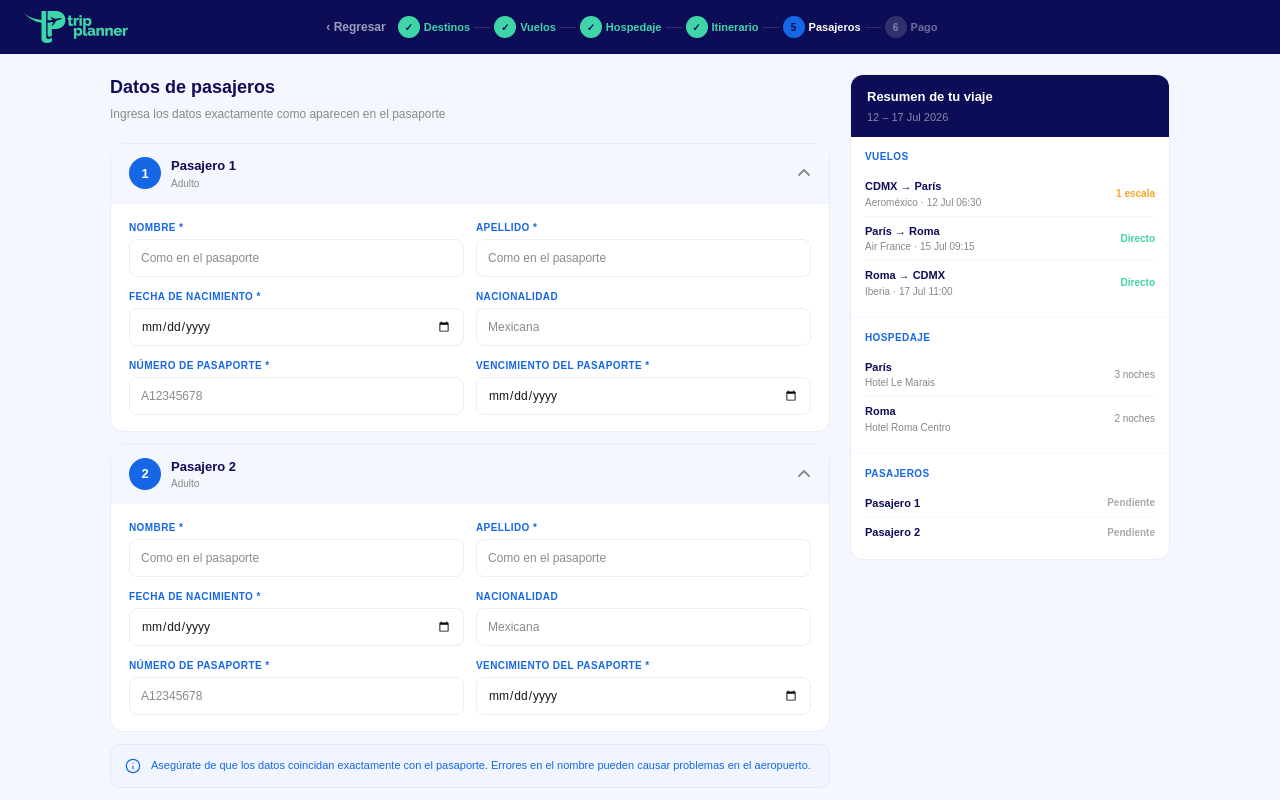
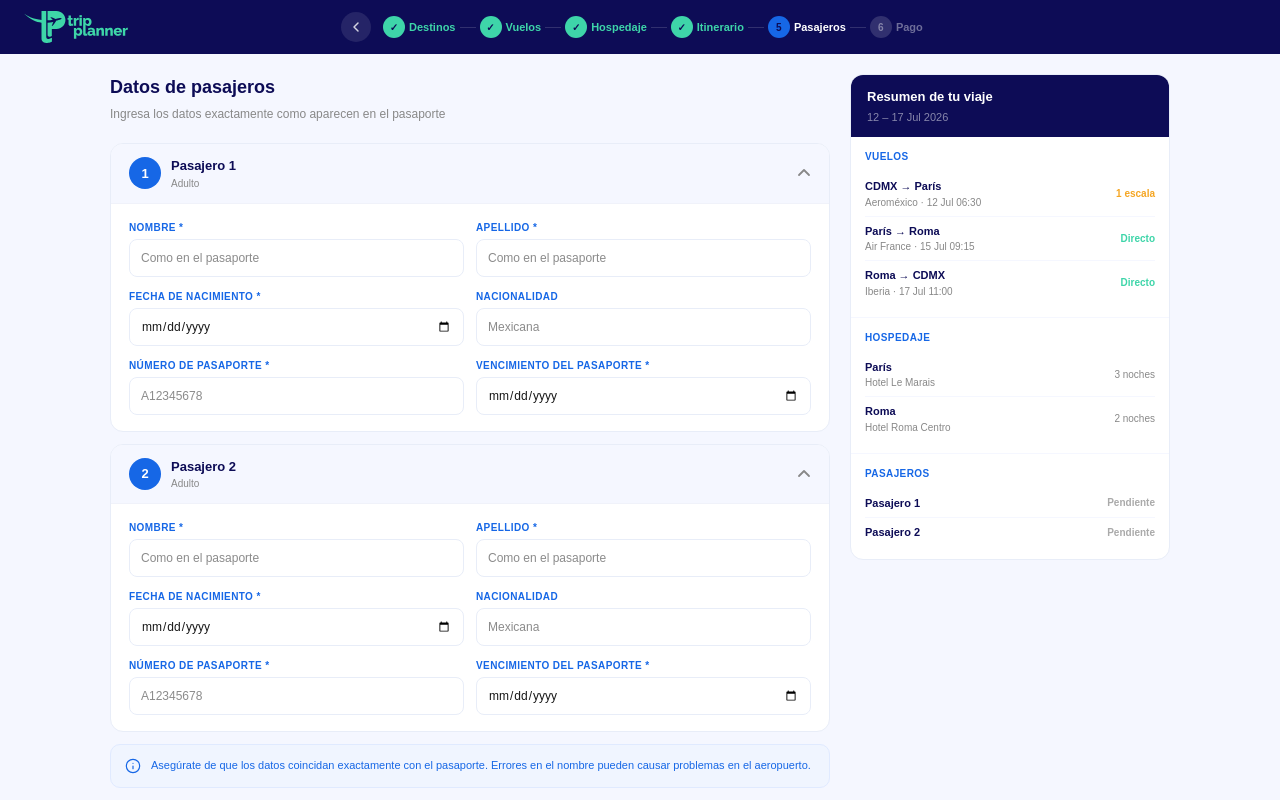
Before and after one commit to barreradionisio/trip-planner, a Next.js app: page /pasajeros-flujo in a window 1280 px wide. Shown: the top 800 px of the page. Built offline with nearby package versions, Linux system fonts and the light colour scheme.

Commit message:
boton regresar elegante en todo el flujo

```diff
--- a/app/hospedaje/page.tsx
+++ b/app/hospedaje/page.tsx
@@ -58,7 +58,14 @@ export default function Hospedaje() {
       <div style={{ background: "#0D0C56", padding: "11px 24px", display: "flex", alignItems: "center", justifyContent: "space-between", flexShrink: 0 }}>
   <Logo variant="teal" />
   <div style={{ display: "flex", alignItems: "center", gap: "4px" }}>
-    <button onClick={() => router.back()} style={{ background: "transparent", border: "none", color: "rgba(255,255,255,0.6)", fontSize: "12px", fontWeight: "700", cursor: "pointer", marginRight: "8px" }}>‹ Regresar</button>
+    <button onClick={() => router.back()} style={{ background: "rgba(255,255,255,0.1)", border: "none", borderRadius: "50%", color: "rgba(255,255,255,0.8)", cursor: "pointer", marginRight: "8px", display: "flex", alignItems: "center", justifyContent: "center", width: "30px", height: "30px" }}
+  onMouseEnter={e => (e.currentTarget as HTMLElement).style.background = "rgba(255,255,255,0.18)"}
+  onMouseLeave={e => (e.currentTarget as HTMLElement).style.background = "rgba(255,255,255,0.1)"}
+>
+  <svg width="16" height="16" viewBox="0 0 24 24" fill="none" stroke="currentColor" strokeWidth="2.2" strokeLinecap="round" strokeLinejoin="round">
+    <polyline points="15 18 9 12 15 6"/>
+  </svg>
+</button>
     {["Destinos", "Vuelos", "Hospedaje", "Itinerario", "Pasajeros", "Pago"].map((s, i) => (
       <div key={s} style={{ display: "flex", alignItems: "center", gap: "4px" }}>
         <div style={{ display: "flex", alignItems: "center", gap: "4px" }}>
--- a/app/itinerario/page.tsx
+++ b/app/itinerario/page.tsx
@@ -89,7 +89,14 @@ export default function Itinerario() {
       <div style={{ background: "#0D0C56", padding: "11px 24px", display: "flex", alignItems: "center", justifyContent: "space-between", flexShrink: 0 }}>
   <Logo variant="teal" />
   <div style={{ display: "flex", alignItems: "center", gap: "4px" }}>
-    <button onClick={() => router.back()} style={{ background: "transparent", border: "none", color: "rgba(255,255,255,0.6)", fontSize: "12px", fontWeight: "700", cursor: "pointer", marginRight: "8px" }}>‹ Regresar</button>
+    <button onClick={() => router.back()} style={{ background: "rgba(255,255,255,0.1)", border: "none", borderRadius: "50%", color: "rgba(255,255,255,0.8)", cursor: "pointer", marginRight: "8px", display: "flex", alignItems: "center", justifyContent: "center", width: "30px", height: "30px" }}
+  onMouseEnter={e => (e.currentTarget as HTMLElement).style.background = "rgba(255,255,255,0.18)"}
+  onMouseLeave={e => (e.currentTarget as HTMLElement).style.background = "rgba(255,255,255,0.1)"}
+>
+  <svg width="16" height="16" viewBox="0 0 24 24" fill="none" stroke="currentColor" strokeWidth="2.2" strokeLinecap="round" strokeLinejoin="round">
+    <polyline points="15 18 9 12 15 6"/>
+  </svg>
+</button>
     {["Destinos", "Vuelos", "Hospedaje", "Itinerario", "Pasajeros", "Pago"].map((s, i) => (
       <div key={s} style={{ display: "flex", alignItems: "center", gap: "4px" }}>
         <div style={{ display: "flex", alignItems: "center", gap: "4px" }}>
--- a/app/pago/page.tsx
+++ b/app/pago/page.tsx
@@ -76,6 +76,14 @@ function PagoContent() {
   <div style={{ background: "#0D0C56", padding: "11px 24px", display: "flex", alignItems: "center", justifyContent: "space-between", flexShrink: 0 }}>
     <Logo variant="teal" />
     <div style={{ display: "flex", alignItems: "center", gap: "4px" }}>
+      <button onClick={() => router.back()} style={{ background: "rgba(255,255,255,0.1)", border: "none", borderRadius: "50%", color: "rgba(255,255,255,0.8)", cursor: "pointer", marginRight: "8px", display: "flex", alignItems: "center", justifyContent: "center", width: "30px", height: "30px" }}
+        onMouseEnter={e => (e.currentTarget as HTMLElement).style.background = "rgba(255,255,255,0.18)"}
+        onMouseLeave={e => (e.currentTarget as HTMLElement).style.background = "rgba(255,255,255,0.1)"}
+      >
+        <svg width="16" height="16" viewBox="0 0 24 24" fill="none" stroke="currentColor" strokeWidth="2.2" strokeLinecap="round" strokeLinejoin="round">
+          <polyline points="15 18 9 12 15 6"/>
+        </svg>
+      </button>
       {["Destinos", "Vuelos", "Hospedaje", "Itinerario", "Pasajeros", "Pago"].map((s, i) => (
         <div key={s} style={{ display: "flex", alignItems: "center", gap: "4px" }}>
           <div style={{ display: "flex", alignItems: "center", gap: "4px" }}>
--- a/app/pasajeros-flujo/page.tsx
+++ b/app/pasajeros-flujo/page.tsx
@@ -95,7 +95,14 @@ export default function PasajerosFlujo() {
       <div style={{ background: "#0D0C56", padding: "11px 24px", display: "flex", alignItems: "center", justifyContent: "space-between", flexShrink: 0 }}>
         <Logo variant="teal" />
         <div style={{ display: "flex", alignItems: "center", gap: "4px" }}>
-          <button onClick={() => router.back()} style={{ background: "transparent", border: "none", color: "rgba(255,255,255,0.6)", fontSize: "12px", fontWeight: "700", cursor: "pointer", marginRight: "8px" }}>‹ Regresar</button>
+          <button onClick={() => router.back()} style={{ background: "rgba(255,255,255,0.1)", border: "none", borderRadius: "50%", color: "rgba(255,255,255,0.8)", cursor: "pointer", marginRight: "8px", display: "flex", alignItems: "center", justifyContent: "center", width: "30px", height: "30px" }}
+  onMouseEnter={e => (e.currentTarget as HTMLElement).style.background = "rgba(255,255,255,0.18)"}
+  onMouseLeave={e => (e.currentTarget as HTMLElement).style.background = "rgba(255,255,255,0.1)"}
+>
+  <svg width="16" height="16" viewBox="0 0 24 24" fill="none" stroke="currentColor" strokeWidth="2.2" strokeLinecap="round" strokeLinejoin="round">
+    <polyline points="15 18 9 12 15 6"/>
+  </svg>
+</button>
           {["Destinos", "Vuelos", "Hospedaje", "Itinerario", "Pasajeros", "Pago"].map((s, i) => (
             <div key={s} style={{ display: "flex", alignItems: "center", gap: "4px" }}>
               <div style={{ display: "flex", alignItems: "center", gap: "4px" }}>
--- a/app/vuelos/page.tsx
+++ b/app/vuelos/page.tsx
@@ -41,7 +41,14 @@ export default function Vuelos() {
      <div style={{ background: "#0D0C56", padding: "11px 24px", display: "flex", alignItems: "center", justifyContent: "space-between", flexShrink: 0 }}>
   <Logo variant="teal" />
   <div style={{ display: "flex", alignItems: "center", gap: "4px" }}>
-    <button onClick={() => router.back()} style={{ background: "transparent", border: "none", color: "rgba(255,255,255,0.6)", fontSize: "12px", fontWeight: "700", cursor: "pointer", marginRight: "8px" }}>‹ Regresar</button>
+    <button onClick={() => router.back()} style={{ background: "rgba(255,255,255,0.1)", border: "none", borderRadius: "50%", color: "rgba(255,255,255,0.8)", cursor: "pointer", marginRight: "8px", display: "flex", alignItems: "center", justifyContent: "center", width: "30px", height: "30px" }}
+      onMouseEnter={e => (e.currentTarget as HTMLElement).style.background = "rgba(255,255,255,0.18)"}
+      onMouseLeave={e => (e.currentTarget as HTMLElement).style.background = "rgba(255,255,255,0.1)"}
+    >
+      <svg width="16" height="16" viewBox="0 0 24 24" fill="none" stroke="currentColor" strokeWidth="2.2" strokeLinecap="round" strokeLinejoin="round">
+        <polyline points="15 18 9 12 15 6"/>
+      </svg>
+    </button>
     {["Destinos", "Vuelos", "Hospedaje", "Itinerario", "Pasajeros", "Pago"].map((s, i) => (
       <div key={s} style={{ display: "flex", alignItems: "center", gap: "4px" }}>
         <div style={{ display: "flex", alignItems: "center", gap: "4px" }}>
```
Lines whose indentation alone changed are shown as unchanged.
